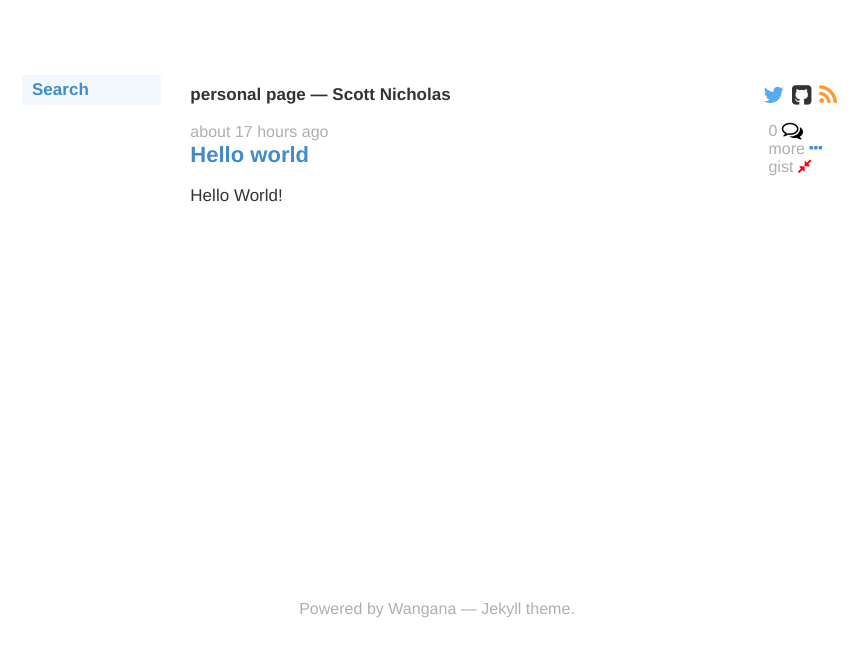
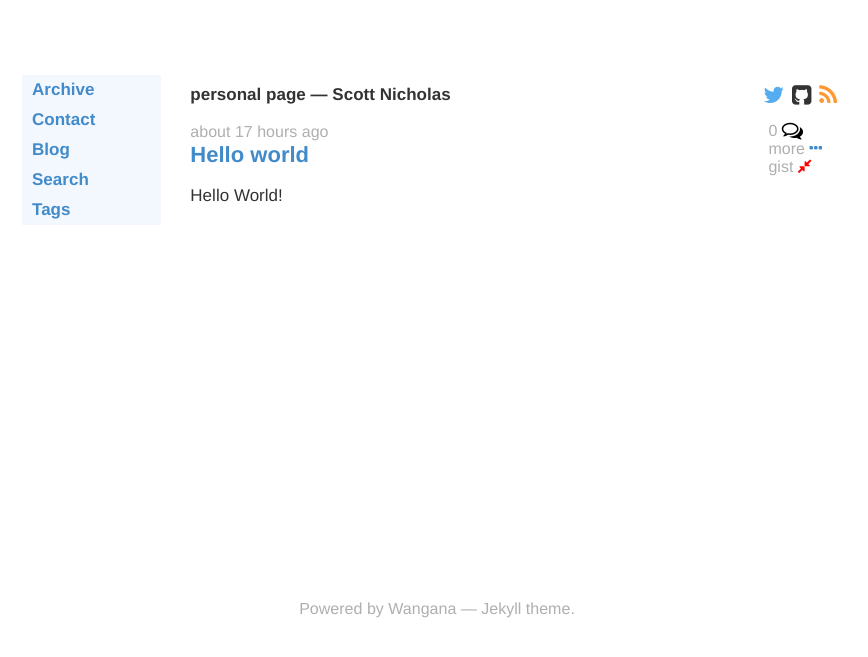
Before and after one commit to neutronscott/neutronscott.github.io, a Jekyll site: the page built from index.html, in a window 1280 px wide. Shown: the top 657 px of the page, without its empty margins (203-1071 px from the left). Built offline with Jekyll 4.4.1, drawn with Linux system fonts in a browser that asks for light colours; some web fonts are replaced; Markdown is read by kramdown in place of the engine named in the settings.

Commit message:
add things back to sidebar

```diff
--- a/archive.html
+++ b/archive.html
@@ -1,6 +1,7 @@
 ---
 layout: default
 title: Archive
+isNavItem: yes
 ---
 <div class="col-sm-12">
     <div class="page-title">
--- a/contact.html
+++ b/contact.html
@@ -1,6 +1,7 @@
 ---
 layout: default
 title: Contact
+isNavItem: yes
 ---
 <div class="col-sm-12">
     <div class="page-title">
--- a/index.html
+++ b/index.html
@@ -1,5 +1,7 @@
 ---
 layout: default
+title: Blog
+isNavItem: yes
 ---
 <div class="col-sm-12">
     <div class="page">
--- a/tags.html
+++ b/tags.html
@@ -1,6 +1,7 @@
 ---
 layout: default
 title: Tags
+isNavItem: yes
 ---
 <!-- Thanks to [LanyonM](https://github.com/LanyonM/lanyonm.github.io/blob/master/tags.html)
 for the tutorial on leaders w/ js -->
```
